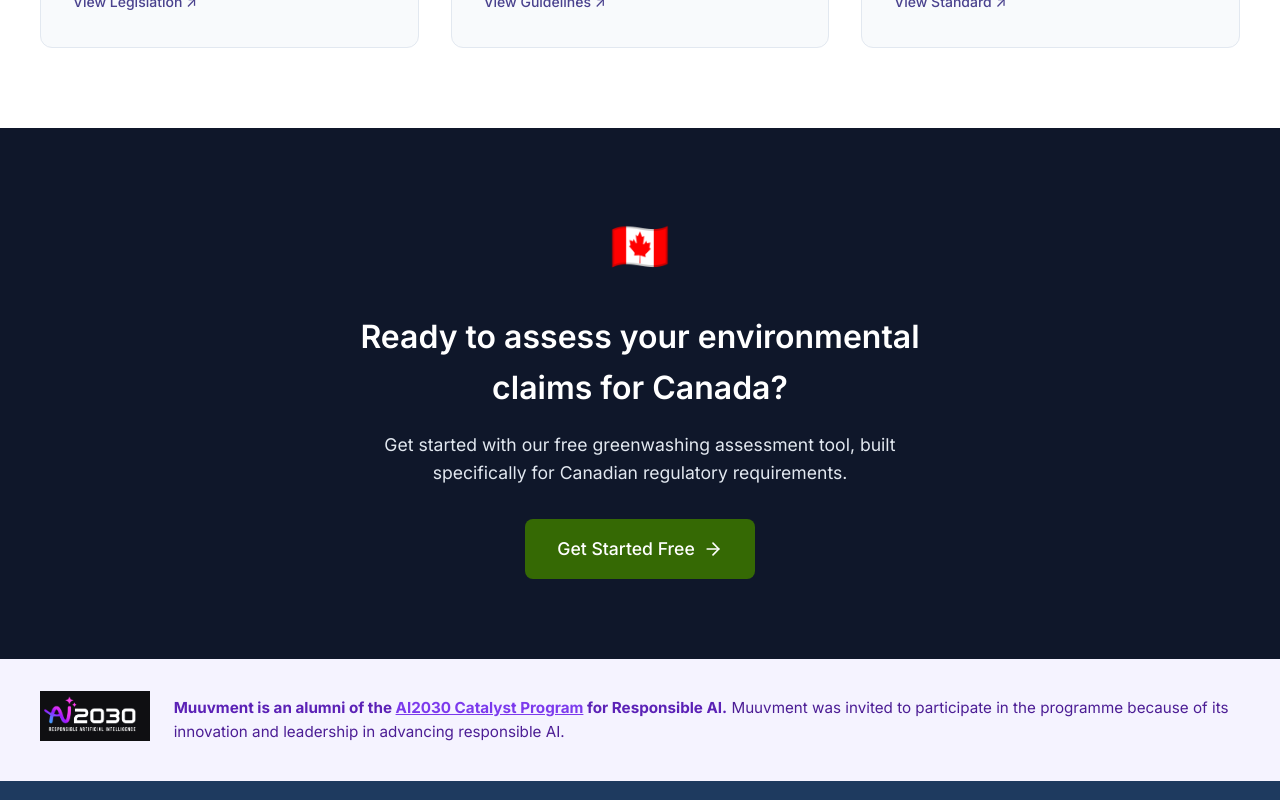
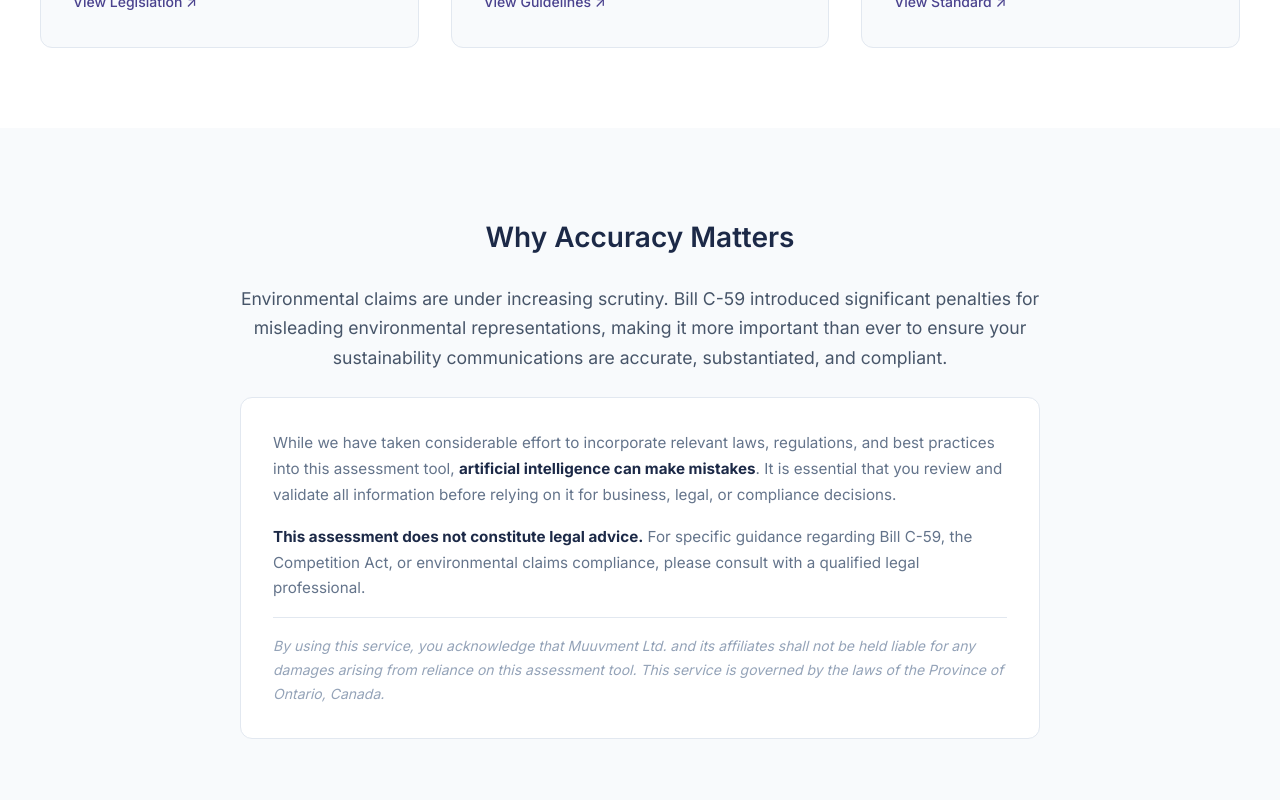
Before and after one commit to zabiyaqeen-droid/greenwash-check, a SvelteKit app: page / in a window 1280 px wide. Shown: the part 2320-3120 px from the top of the page. Built offline with nearby package versions, Linux system fonts and the light colour scheme.

Commit message:
Remove yellow banner from assess page, add professional legal disclaimer to home page

```diff
--- a/src/routes/+page.svelte
+++ b/src/routes/+page.svelte
@@ -179,15 +179,45 @@
       </div>
     </section>
 
+    <!-- Important Notice Section -->
+    <section class="important-notice">
+      <div class="container">
+        <div class="notice-content">
+          <h2>Why Accuracy Matters</h2>
+          <p class="notice-intro">
+            Environmental claims are under increasing scrutiny. Bill C-59 introduced significant penalties for misleading
+            environmental representations, making it more important than ever to ensure your sustainability communications
+            are accurate, substantiated, and compliant.
+          </p>
+          <div class="notice-details">
+            <p>
+              While we have taken considerable effort to incorporate relevant laws, regulations, and best practices into
+              this assessment tool, <strong>artificial intelligence can make mistakes</strong>. It is essential that you
+              review and validate all information before relying on it for business, legal, or compliance decisions.
+            </p>
+            <p>
+              <strong>This assessment does not constitute legal advice.</strong> For specific guidance regarding Bill C-59,
+              the Competition Act, or environmental claims compliance, please consult with a qualified legal professional.
+            </p>
+            <p class="liability-notice">
+              By using this service, you acknowledge that Muuvment Ltd. and its affiliates shall not be held liable for
+              any damages arising from reliance on this assessment tool. This service is governed by the laws of the
+              Province of Ontario, Canada.
+            </p>
+          </div>
+        </div>
+      </div>
+    </section>
+
     <!-- CTA Section -->
     <section class="cta">
       <div class="container">
         <div class="cta-content">
           <div class="cta-flag">🇨🇦</div>
-          <h2>Ready to assess your environmental claims for Canada?</h2>
-          <p>Get started with our free greenwashing assessment tool, built specifically for Canadian regulatory requirements.</p>
+          <h2>Ready to Check Your Environmental Claims?</h2>
+          <p>Use our free assessment tool to evaluate your sustainability communications against Canadian Bill C-59 and Competition Bureau guidelines.</p>
           <a href={currentUser ? '/assess' : '/login'} class="btn btn-primary btn-lg">
-            {currentUser ? 'Start Assessment' : 'Get Started Free'}
+            Run Free Assessment
             <ArrowRight size={20} />
           </a>
         </div>
@@ -550,6 +580,62 @@
     color: #3D3676;
   }
 
+  /* Important Notice Section */
+  .important-notice {
+    padding: 4rem 1.5rem;
+    background: #F8FAFC;
+  }
+
+  .notice-content {
+    max-width: 800px;
+    margin: 0 auto;
+  }
+
+  .notice-content h2 {
+    font-size: 1.75rem;
+    color: #1C2947;
+    margin-bottom: 1.5rem;
+    text-align: center;
+  }
+
+  .notice-intro {
+    font-size: 1.1rem;
+    color: #475569;
+    line-height: 1.7;
+    margin-bottom: 1.5rem;
+    text-align: center;
+  }
+
+  .notice-details {
+    background: white;
+    border-radius: 12px;
+    padding: 2rem;
+    border: 1px solid #E2E8F0;
+  }
+
+  .notice-details p {
+    color: #64748B;
+    line-height: 1.7;
+    margin: 0 0 1rem;
+    font-size: 0.95rem;
+  }
+
+  .notice-details p:last-child {
+    margin-bottom: 0;
+  }
+
+  .notice-details strong {
+    color: #1C2947;
+  }
+
+  .notice-details .liability-notice {
+    padding-top: 1rem;
+    border-top: 1px solid #E2E8F0;
+    font-size: 0.875rem;
+    font-style: italic;
+    color: #94A3B8;
+  }
+
   /* CTA Section */
   .cta {
     padding: 5rem 1.5rem;
--- a/src/routes/assess/+page.svelte
+++ b/src/routes/assess/+page.svelte
@@ -383,37 +383,6 @@
             <svg width="16" height="16" viewBox="0 0 24 24" fill="none" stroke="currentColor" stroke-width="2"><path d="M4 4h16c1.1 0 2 .9 2 2v12c0 1.1-.9 2-2 2H4c-1.1 0-2-.9-2-2V6c0-1.1.9-2 2-2z"/><polyline points="22,6 12,13 2,6"/></svg>
             Feedback
           </a>
-        </div>
-      </div>
-    </div>
-
-    <!-- Risk Warning Banner -->
-    <div class="risk-banner">
-      <div class="risk-banner-header">
-        <AlertTriangle size={24} />
-        <h3>The Cost of Greenwashing</h3>
-      </div>
-      <div class="risk-stats">
-        <div class="risk-stat">
-          <DollarSign size={20} />
-          <div>
-            <span class="stat-value">$10M - $15M+</span>
-            <span class="stat-label">Penalties under Bill C-59 (or 3% of global revenue)</span>
-          </div>
-        </div>
-        <div class="risk-stat">
-          <TrendingDown size={20} />
-          <div>
-            <span class="stat-value">80%</span>
-            <span class="stat-label">Consumers lose trust after greenwashing exposure</span>
-          </div>
-        </div>
-        <div class="risk-stat">
-          <Scale size={20} />
-          <div>
-            <span class="stat-value">New</span>
-            <span class="stat-label">Private right of action enabled (June 2025)</span>
-          </div>
         </div>
       </div>
     </div>
@@ -1002,31 +971,6 @@
       </div>
     {/if}
 
-    <!-- Legal Disclaimer -->
-    <div class="legal-disclaimer">
-      <h4>Important Legal Disclaimer</h4>
-      <p>
-        While we have taken considerable effort to incorporate relevant laws, regulations, and best practices into this assessment tool,
-        <strong>artificial intelligence can make mistakes</strong>. It is essential that you review and validate all information provided
-        by this tool before relying on it for any business, legal, or compliance decisions.
-      </p>
-      <p>
-        <strong>This assessment does not constitute legal advice.</strong> The information provided is for general informational purposes
-        only and should not be construed as professional legal counsel. For specific legal guidance regarding Bill C-59, the Competition Act,
-        or environmental claims compliance, please consult with a qualified legal professional.
-      </p>
-      <p>
-        By using this service, you acknowledge and agree that <strong>Muuvment Ltd.</strong> and all of its affiliates, subsidiaries,
-        directors, officers, employees, agents, and related entities shall not be held liable for any direct, indirect, incidental,
-        consequential, special, or exemplary damages arising from or related to your use of or reliance on this assessment tool,
-        including but not limited to any decisions made or actions taken based on the results provided.
-      </p>
-      <p class="jurisdiction">
-        This service is governed by the laws of the Province of Ontario and the federal laws of Canada applicable therein.
-        Any disputes arising from or related to the use of this service shall be subject to the exclusive jurisdiction of the courts
-        of the Province of Ontario.
-      </p>
-    </div>
   </div>
 </div>
 
```
